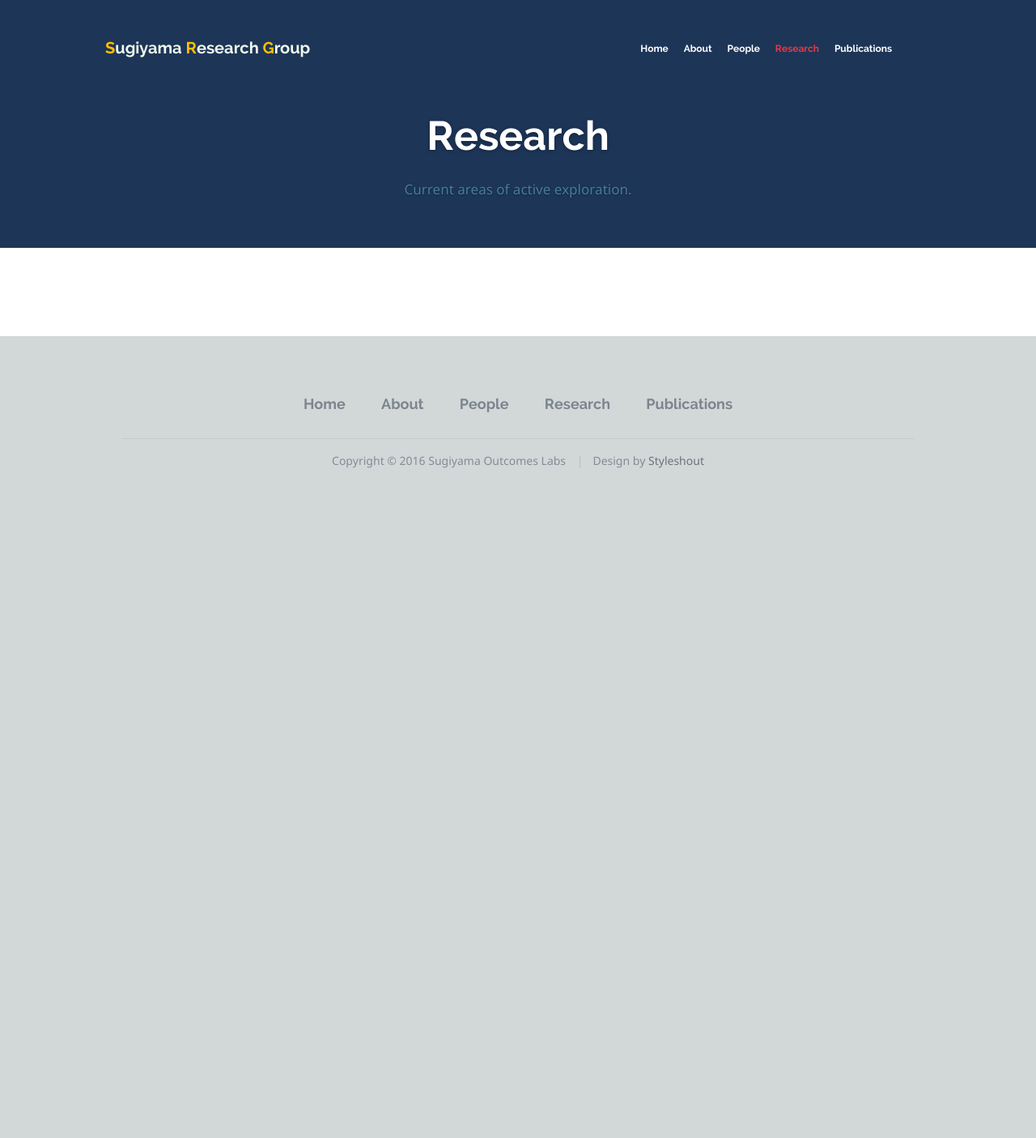
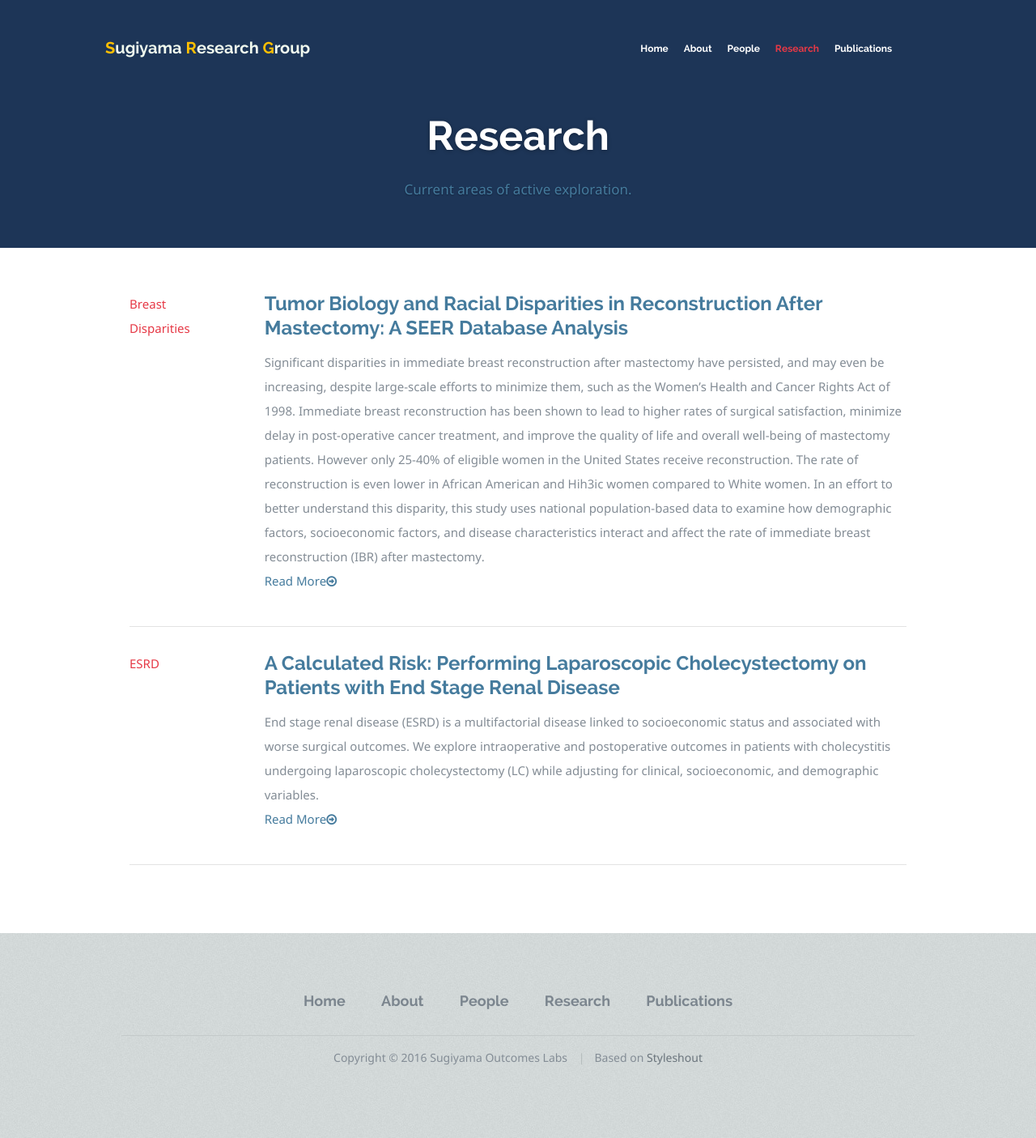
Before and after one commit to sugiyamaoutcomeslab/sugiyamaoutcomeslab.github.io, a Jekyll site: the page built from research/index.html, in a window 1280 px wide. Shown: the whole page at 81% size. Built offline with Jekyll 4.4.1, drawn with Linux system fonts in a browser that asks for light colours; nearby versions of some CDN libraries; before the commit the page ends 900 px from its top, so only the background shows below that.

Commit message:
fixed css and config

```diff
--- a/_config.yml
+++ b/_config.yml
@@ -6,8 +6,8 @@
 # 'jekyll serve'. If you change this file, please restart the server process.
 
 # Site settings
-title: Sugiyama Research Group
-email: sugiyama.outcomes.lab@gmail.com
+title: "Sugiyama Research Group"
+email: "sugiyama.outcomes.lab@gmail.com"
 description: > # this means to ignore newlines until "baseurl:"
   The website of the Sugiyama Research Group.
 baseurl: "" # the subpath of your site, e.g. /blog
--- a/_includes/footer.html
+++ b/_includes/footer.html
@@ -16,12 +16,12 @@
 
             <ul class="copyright">
                 <li>Copyright &copy; 2016 Sugiyama Outcomes Labs</li>
-                <li>Design by <a href="http://www.styleshout.com/">Styleshout</a></li>
+                <li>Based on <a href="http://www.styleshout.com/">Styleshout</a></li>
             </ul>
 
         </div>
 
-        <div id="go-top" style="display: block; background-color: #086788;"><a title="Back to Top" href="#">Go To Top</a></div>
+        <div id="go-top" style="display: block;"><a title="Back to Top" href="#">Go To Top</a></div>
 
     </div>
 
--- /dev/null
+++ b/_posts/2016-05-13-project-01.md
@@ -0,0 +1,15 @@
+---
+layout: post
+title:  "A Calculated Risk: Performing Laparoscopic Cholecystectomy on Patients with End Stage Renal Disease"
+tags:
+    - ESRD
+excerpt_separator: <!--more-->
+---
+End stage renal disease (ESRD) is a multifactorial disease linked to socioeconomic status and associated with worse surgical outcomes. We explore intraoperative and postoperative outcomes in patients with cholecystitis undergoing laparoscopic cholecystectomy (LC) while adjusting for clinical, socioeconomic, and demographic variables.
+<!--more-->
+
+The Nationwide Inpatient Sample from 2005 to 2012 was used to identify adult patients that underwent LC for cholecystitis using International Classification of Diseases 9th Revision codes. Patients who underwent surgery for gallbladder disease without cholecystitis or had acute renal failure were excluded. Outcomes of interest were mortality, common bile duct injury, conversion to open, intraoperative complications, postoperative complications (mechanical, respiratory, digestive system, cardiovascular, nervous system, postoperative infections), length of stay (LOS), and total charge. Univariate analysis was performed using t-test for continuous variables and chi-square test for categorical variables. Multivariable models were created that adjusted for age, gender, race, type of insurance, income demographics, year of admission, elective status, number of Elixhauser comorbidities, and presence of end stage renal disease (ESRD).
+
+Of 512,073 patients that underwent LC, 5,020 had ESRD. On univariate analysis, the ESRD cohort had a higher incidence of mortality (3.8% vs 0.37%, p <0.0001) and complications: intraoperative (3.0% vs 1.4%, p<0.0001), mechanical wound (1.7% vs 0.4%, p <0.0001), respiratory (3.8% vs 1.8%, p<0.0001), cardiovascular (1.6% vs 0.7%, p<0.0001), nervous system (0.1% vs 0.04%, p=0.0426), and postoperative infections (8.4% vs 5.3%, p<0.0001). ESRD patients had higher median LOS (7.0 days vs 3.0 days, p<0.0001) and total charge ($55,920 vs $27,371, p<0.0001). Multivariate analysis showed ESRD as an independent risk factor for mortality (OR 3.94, 95% CI 3.30-4.69, p<0.0001), mechanical wound complications (OR 1.90, 95% CI 1.48-2.45, p<0.0001), and intraoperative complications (OR 1.46, 95% CI 1.21-1.76, p<0.0001). Patients with ESRD were found to have decreased risk for postoperative infections (OR 0.84, 95% CI 0.75-0.94, p=0.0023). Negative binomial regression analysis showed that ESRD patients had LOS 50.4% longer than non-ESRD patients (95% CI 47.5%-53.3%, p<0.0001). Linear regression analysis showed that, after adjustment, ESRD patients had total charge 6.82% higher than non-ESRD patients (95% CI 5.02%-8.66%, p<0.0001).
+
+In this large retrospective analysis, we find that after adjusting for clinical, socioeconomic, and demographic variables, ESRD is an independent risk factor for increased mortality, intraoperative complications, mechanical wound complications, increased LOS and cost for patients undergoing LC. Prospective studies exploring risk optimization strategies for patients with ESRD undergoing LC are warranted.
--- /dev/null
+++ b/_posts/2016-05-13-project-02.md
@@ -0,0 +1,17 @@
+---
+layout: post
+title:  "Tumor Biology and Racial Disparities in Reconstruction After Mastectomy: A SEER Database Analysis"
+tags:
+    - Breast
+    - Disparities
+excerpt_separator: <!--more-->
+---
+
+Significant disparities in immediate breast reconstruction after mastectomy have persisted, and may even be increasing, despite large-scale efforts to minimize them, such as the Women’s Health and Cancer Rights Act of 1998. Immediate breast reconstruction has been shown to lead to higher rates of surgical satisfaction, minimize delay in post-operative cancer treatment, and improve the quality of life and overall well-being of mastectomy patients. However only 25-40% of eligible women in the United States receive reconstruction. The rate of reconstruction is even lower in African American and Hih3ic women compared to White women. In an effort to better understand this disparity, this study uses national population-based data to examine how demographic factors, socioeconomic factors, and disease characteristics interact and affect the rate of immediate breast reconstruction (IBR) after mastectomy.
+<!--more-->
+
+Women with AJCC7 Stage 0-III breast cancer who underwent mastectomy from 2010 to 2012 were identified in the Surveillance, Epidemiology and End Results Program (SEER) database. Race, Hih3ic ethnicity, age, marital status, insurance status, tumor grade, AJCC7 stage and hormone receptor/ Her2Neu profile were compared between women undergoing mastectomy with IBR and mastectomy alone using univariate and multivariate analysis.
+
+We identified 51,115 women who underwent mastectomy for Stage 0-III breast cancer from 2010-2012, of whom 15,389 (30.1%) received IBR. On multivariate analysis, age (p<0.0001), marital status (p<0.0001), race (p<0.0001), Hih3ic ethnicity (p<0.0001), grade (p = 0.0045), insurance status (p<0.0001), AJCC7 stage (p<0.0001), and ER/PR/Her2 receptor status (p<0.0001) were all independantly associated with IBR. Patients more likely to receive IBR were younger (age < 40: OR = 2.11, 95% CI = 1.95 – 2.29; age 40 – 49: OR = 1.66, 95% CI = 1.57 – 1.75) and presented at a less advanced stage (stage 0: OR = 1.87, 95% CI = 1.62 – 2.16; stage I: OR = 1.37, 95% CI = 1.30 – 1.44). Factors independently associated with not receiving IBR were race/ethnicity (Black race: OR = 0.75, 95% CI = 0.70 – 0.81; Hih3ic ethnicity: OR = 0.62, 95% CI = 0.57 – 0.66), insurance status (uninsured: OR = 0.39, 95% CI = 0.34 – 0.46; Medicaid: OR = 0.36, 95% CI = 0.34 – 0.39), Tumor grade 3 (OR = 0.93, 95% CI = 0.88 – 0.98), advanced stage (stage III: OR 0.64, 95% CI = 0.60 – 0.68), and triple negative disease (OR = 0.79, 95% CI = 0.74 – 0.85).
+
+The decision to undergo reconstruction after mastectomy is influenced by many factors. Our results show that even after adjusting for tumor characteristics, socioeconomic factors are independently associated with receiving IBR after mastectomy. Further research is needed to elucidate the factors that influence the decision to undergo IBR in order to eliminate these persistent disparities.
--- a/css/layout.css
+++ b/css/layout.css
@@ -1,3 +1,5 @@
+---
+---
 /*
 =====================================================================
 
@@ -28,13 +30,13 @@
 /* a. Common Styles
 /* ------------------------------------------------------------------ */
 
-body { background: #D2D8D8 url(../images/bg.jpg); }
+body { background: #D2D8D8 url({{ site.baseurl }}/images/bg.jpg); }
 img { border-radius: 3px; }
 .content-outer { background: #fff }
 
 /* page title */
 #page-title {
-   /* background: #383232 url(../images/header-bg.jpg); */
+   /* background: #383232 url({{ site.baseurl }}/images/header-bg.jpg); */
    background: #086788;
    padding-top: 42px;
    padding-bottom: 54px;
@@ -169,7 +171,7 @@ img { border-radius: 3px; }
    border-radius: 3px;
 }
 #sidebar .widget .submit-search {
-	background:url(../images/search-icon.png) no-repeat;
+	background:url({{ site.baseurl }}/images/search-icon.png) no-repeat;
 	border:none;
 	cursor:pointer;
 	width:18px;
@@ -193,7 +195,7 @@ img { border-radius: 3px; }
 header {
    height: 96px;
    width: 100%;
-   background: #383232 url(../images/header-bg.jpg);
+   background: #383232 url({{ site.baseurl }}/images/header-bg.jpg);
 }
 
 /* header logo */
@@ -359,7 +361,7 @@ ul#nav ul li a {
 /* c. Intro Section - Main Page
 /* ------------------------------------------------------------------ */
 
-#intro { background: #383232 url(../images/header-bg.jpg); }
+#intro { background: #383232 url({{ site.baseurl }}/images/header-bg.jpg); }
 
 /* Flex Slider
 /* ------------------------------------------------------------------ */
@@ -468,14 +470,14 @@ ul#nav ul li a {
 
 .flex-direction-nav .flex-next {
 	right: 0px;
-	background: #1f2024 url(../images/direction-nav-right.png) no-repeat 47% 50%;
+	background: #1f2024 url({{ site.baseurl }}/images/direction-nav-right.png) no-repeat 47% 50%;
 	position: absolute;
 
 	border-radius: 3px 0 0 3px;
 }
 .flex-direction-nav .flex-prev {
 	left: 0px;
-	background: #1f2024 url(../images/direction-nav-left.png) no-repeat 53% 50%;
+	background: #1f2024 url({{ site.baseurl }}/images/direction-nav-left.png) no-repeat 53% 50%;
 	position: absolute;
 
 	border-radius: 0 3px 3px 0;
@@ -494,7 +496,7 @@ ul#nav ul li a {
 /* ------------------------------------------------------------------ */
 
 #info {
-   background: #fff url(../images/content-bg.jpg);
+   background: #fff url({{ site.baseurl }}/images/content-bg.jpg);
    padding-top: 60px;
    padding-bottom: 42px;
 }
@@ -513,7 +515,7 @@ ul#nav ul li a {
 /* ------------------------------------------------------------------ */
 
 #works {
-   background: #f5f5f5 url(../images/works-bg.jpg);
+   background: #f5f5f5 url({{ site.baseurl }}/images/works-bg.jpg);
    padding-top: 48px;
    padding-bottom: 36px;
    border-top: 1px solid #E3E8E8;
@@ -567,7 +569,7 @@ ul#nav ul li a {
 	transition: opacity 0.3s ease-in-out;
 
    border-radius: 3px 3px 0 0;
-   background: url(../images/overlay.png) repeat;
+   background: url({{ site.baseurl }}/images/overlay.png) repeat;
 }
 .portfolio-item .item-wrap .link-icon {
    display: block;
@@ -630,7 +632,7 @@ ul#nav ul li a {
 /* ------------------------------------------------------------------ */
 
 #journal {
-   background: #fff url(../images/content-bg.jpg);
+   background: #fff url({{ site.baseurl }}/images/content-bg.jpg);
    padding-top: 60px;
    padding-bottom: 48px;
 }
@@ -1182,8 +1184,8 @@ footer .copyright  li:first-child:before {
 	display: block;
 	width: 60px;
 	height: 40px;
-	background: url(../images/go-to-top.png) no-repeat 50% 50%;
-	background-color: #1f2024;
+	background: url({{ site.baseurl }}/images/go-to-top.png) no-repeat 50% 50%;
+	background-color: #1D3557;
 
 	-webkit-transition: all 0.2s ease-in-out;
    -moz-transition: all 0.2s ease-in-out;
@@ -1197,4 +1199,4 @@ footer .copyright  li:first-child:before {
    text-shadow: none;
    color: transparent;
 }
-#go-top a:hover { background-color: #0F9095; }
+#go-top a:hover { background-color: #E63946; }
--- a/css/sol.css
+++ b/css/sol.css
@@ -26,7 +26,5 @@ header {
   color: #E63946;
 }
 
-a,
-a:visited { color: #457B9D; }
-a:hover,
-a:focus { color: #E63946; }
+#page-content a, a:visited { color: #457B9D; }
+#page-content a:hover, a:focus { color: #E63946; }
```
Also changed, not shown: favicon.ico (added), images/bg.jpg (added), images/direction-nav-left.png (added), images/direction-nav-right.png (added), images/go-to-top.png (added), images/team/team-img-01.jpg (added), images/team/team-img-02.jpg (added), images/team/team-img-03.jpg (added).
